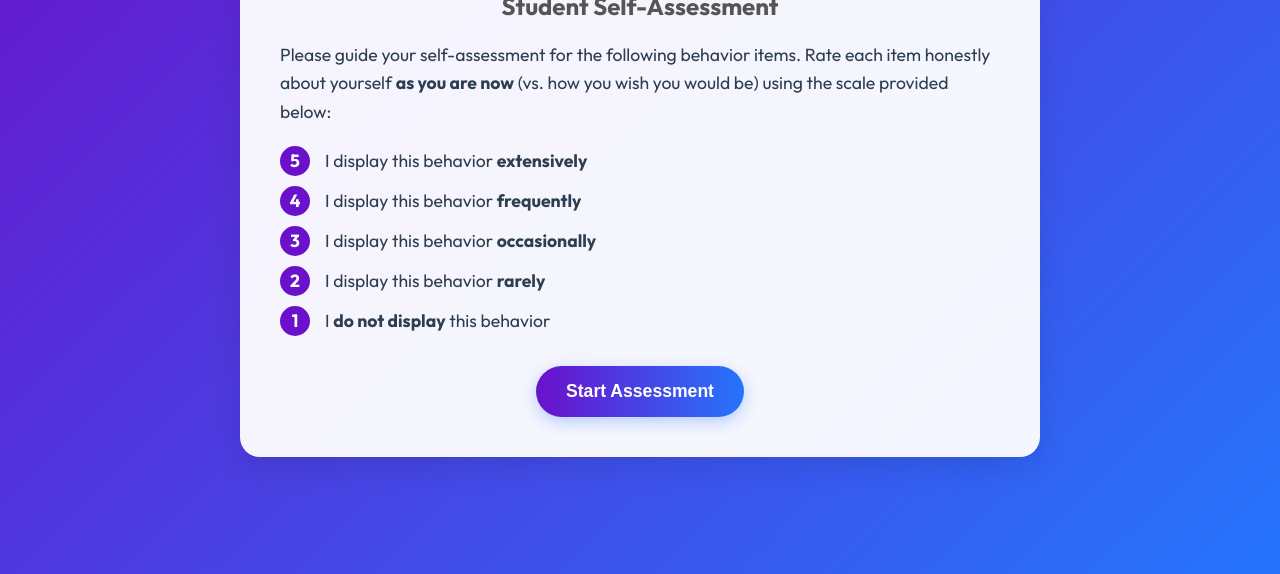
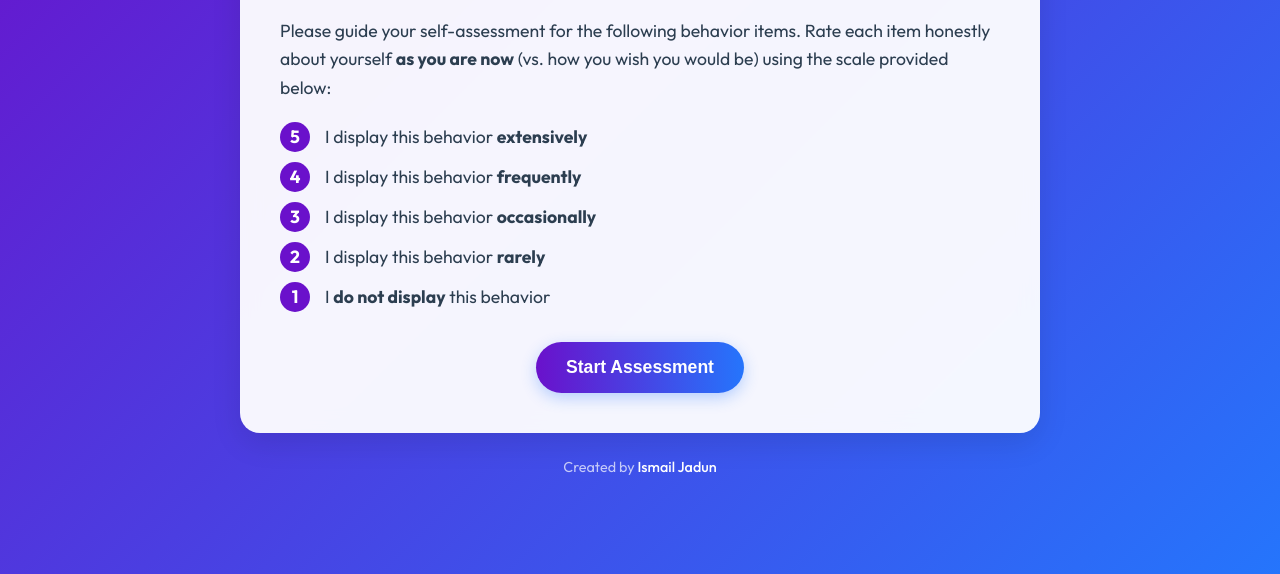
Before and after one commit to pinwale/quiz, a plain HTML site: page index.html in a window 1280 px wide. Shown: the part 226-800 px from the top of the page. Drawn offline with Linux system fonts and the light colour scheme.

Commit message:
Add branding footer

```diff
--- a/index.html
+++ b/index.html
@@ -128,6 +128,11 @@
                 </div>
             </div>
         </section>
+
+        <footer class="app-footer">
+            <p>Created by <a href="https://ismail.jadun.xyz" target="_blank" rel="noopener noreferrer">Ismail Jadun</a>
+            </p>
+        </footer>
     </main>
 
     <!-- Info Modal -->
--- a/style.css
+++ b/style.css
@@ -730,3 +730,30 @@ h3.question-text {
 }
 
 /* Transition for question card content handled via JS toggling .fade-out class */
+
+/* Branding Footer */
+.app-footer {
+    text-align: center;
+    padding: 15px 0 5px;
+    font-size: 0.9rem;
+    color: rgba(255, 255, 255, 0.7);
+    margin-top: 10px;
+}
+
+.app-footer a {
+    color: white;
+    text-decoration: none;
+    font-weight: 500;
+    transition: opacity 0.2s;
+}
+
+.app-footer a:hover {
+    text-decoration: underline;
+    opacity: 1;
+}
+
+@media print {
+    .app-footer {
+        display: none;
+    }
+}
```
